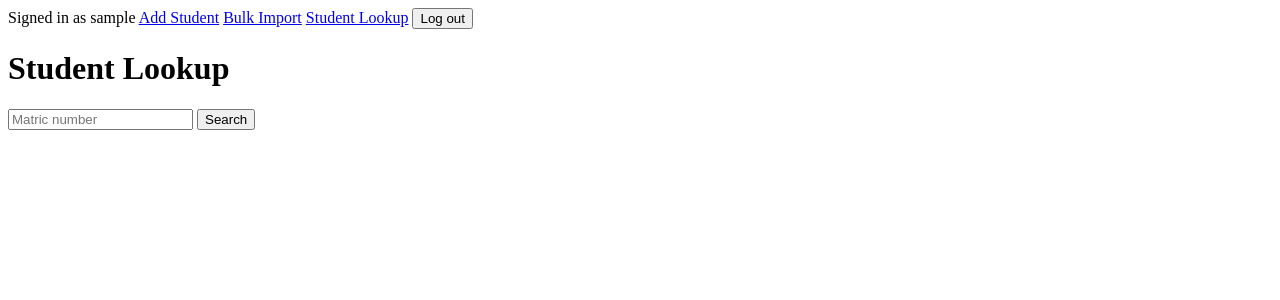
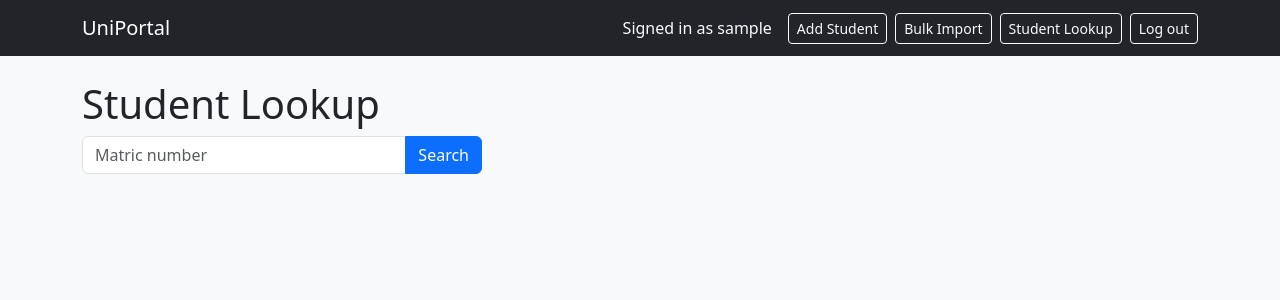
Before and after one commit to IkennaIkwuka/College_FYP, a Django app: page /students/lookup/ in a window 1280 px wide. Shown: the top 300 px of the page. Run offline with Django 5.2, Linux system fonts and the light colour scheme; the visitor is signed in with stand-in values (Sample User, id 1).

Commit message:
Style the portal with Bootstrap
Every page was extending the same bare, unstyled base template, so login
and the admin forms looked identical. Adds Bootstrap via CDN, a proper
navbar, and a BootstrapFormMixin so Django form widgets (including the
built-in login/change-password forms) pick up form-control/form-select
classes without needing a template rendering library. Login and change-
password get a distinct centered-card treatment; the admin data-entry
pages (Add Student, Bulk Import, Student Lookup) get a plain card layout
instead, so the two are no longer visually interchangeable.

```diff
--- a/accounts/templates/accounts/base.html
+++ b/accounts/templates/accounts/base.html
@@ -2,34 +2,43 @@
 <html lang="en">
 <head>
     <meta charset="UTF-8">
+    <meta name="viewport" content="width=device-width, initial-scale=1">
     <title>{% block title %}UniPortal{% endblock %}</title>
+    <link href="https://cdn.jsdelivr.net/npm/bootstrap@5.3.3/dist/css/bootstrap.min.css" rel="stylesheet">
 </head>
-<body>
-    <nav>
+<body class="bg-light">
+    <nav class="navbar navbar-expand-lg navbar-dark bg-dark mb-4">
+        <div class="container">
+            <a class="navbar-brand" href="{% if user.is_authenticated %}{% url 'accounts:dashboard' %}{% else %}{% url 'accounts:login' %}{% endif %}">UniPortal</a>
+            <div class="d-flex align-items-center flex-wrap">
                 {% if user.is_authenticated %}
-            <span>Signed in as {{ user.username }}</span>
+                    <span class="navbar-text text-light me-3">Signed in as {{ user.username }}</span>
                     {% if user.is_admin %}
-                <a href="{% url 'accounts:register' %}">Add Student</a>
-                <a href="{% url 'students:bulk_import' %}">Bulk Import</a>
-                <a href="{% url 'students:lookup' %}">Student Lookup</a>
+                        <a class="btn btn-outline-light btn-sm me-2" href="{% url 'accounts:register' %}">Add Student</a>
+                        <a class="btn btn-outline-light btn-sm me-2" href="{% url 'students:bulk_import' %}">Bulk Import</a>
+                        <a class="btn btn-outline-light btn-sm me-2" href="{% url 'students:lookup' %}">Student Lookup</a>
                     {% endif %}
-            <form method="post" action="{% url 'accounts:logout' %}" style="display:inline">
+                    <form method="post" action="{% url 'accounts:logout' %}" class="d-inline">
                         {% csrf_token %}
-                <button type="submit">Log out</button>
+                        <button type="submit" class="btn btn-outline-light btn-sm">Log out</button>
                     </form>
                 {% else %}
-            <a href="{% url 'accounts:login' %}">Log in</a>
+                    <a class="btn btn-outline-light btn-sm" href="{% url 'accounts:login' %}">Log in</a>
                 {% endif %}
+            </div>
+        </div>
     </nav>
-    <main>
+    <main class="container mb-5">
         {% if messages %}
-            <ul>
             {% for message in messages %}
-                    <li>{{ message }}</li>
+                <div class="alert alert-{{ message.tags|default:'info' }} alert-dismissible fade show" role="alert">
+                    {{ message }}
+                    <button type="button" class="btn-close" data-bs-dismiss="alert" aria-label="Close"></button>
+                </div>
             {% endfor %}
-            </ul>
         {% endif %}
         {% block content %}{% endblock %}
     </main>
+    <script src="https://cdn.jsdelivr.net/npm/bootstrap@5.3.3/dist/js/bootstrap.bundle.min.js"></script>
 </body>
 </html>
--- a/accounts/urls.py
+++ b/accounts/urls.py
@@ -2,12 +2,17 @@ from django.contrib.auth import views as auth_views
 from django.urls import path
 
 from . import views
+from .forms import LoginForm
 
 app_name = "accounts"
 
 urlpatterns = [
     path("register/", views.register, name="register"),
-    path("login/", auth_views.LoginView.as_view(template_name="accounts/login.html"), name="login"),
+    path(
+        "login/",
+        auth_views.LoginView.as_view(template_name="accounts/login.html", authentication_form=LoginForm),
+        name="login",
+    ),
     path("logout/", auth_views.LogoutView.as_view(), name="logout"),
     path("dashboard/", views.dashboard, name="dashboard"),
     path("change-password/", views.ForcedPasswordChangeView.as_view(), name="change_password"),
--- a/accounts/views.py
+++ b/accounts/views.py
@@ -7,7 +7,7 @@ from django.urls import reverse_lazy
 from students.services import create_student_account
 
 from .decorators import admin_required
-from .forms import StudentAccountForm
+from .forms import ChangePasswordForm, StudentAccountForm
 
 
 @admin_required
@@ -42,6 +42,7 @@ def dashboard(request):
 
 class ForcedPasswordChangeView(auth_views.PasswordChangeView):
     template_name = "accounts/change_password.html"
+    form_class = ChangePasswordForm
     success_url = reverse_lazy("accounts:dashboard")
 
     def form_valid(self, form):
--- a/portal/settings.py
+++ b/portal/settings.py
@@ -11,6 +11,8 @@ https://docs.djangoproject.com/en/6.0/ref/settings/
 """
 
 from pathlib import Path
+
+from django.contrib.messages import constants as messages
 
 # Build paths inside the project like this: BASE_DIR / 'subdir'.
 BASE_DIR = Path(__file__).resolve().parent.parent
@@ -51,6 +53,10 @@ AUTHENTICATION_BACKENDS = [
 LOGIN_URL = 'accounts:login'
 LOGIN_REDIRECT_URL = 'accounts:dashboard'
 LOGOUT_REDIRECT_URL = 'accounts:login'
+
+MESSAGE_TAGS = {
+    messages.ERROR: 'danger',
+}
 
 MIDDLEWARE = [
     'django.middleware.security.SecurityMiddleware',
--- a/students/forms.py
+++ b/students/forms.py
@@ -1,5 +1,6 @@
+from accounts.forms import BootstrapFormMixin
 from django import forms
 
 
-class BulkImportForm(forms.Form):
+class BulkImportForm(BootstrapFormMixin, forms.Form):
     csv_file = forms.FileField(label="CSV file")
--- a/students/templates/students/lookup.html
+++ b/students/templates/students/lookup.html
@@ -4,33 +4,40 @@
 
 {% block content %}
     <h1>Student Lookup</h1>
-    <form method="get">
-        <input type="text" name="matric_number" value="{{ matric_number }}" placeholder="Matric number">
-        <button type="submit">Search</button>
+    <form method="get" class="mb-4">
+        <div class="input-group" style="max-width: 400px;">
+            <input type="text" name="matric_number" value="{{ matric_number }}" placeholder="Matric number" class="form-control">
+            <button type="submit" class="btn btn-primary">Search</button>
+        </div>
     </form>
 
     {% if profile %}
-        <h2>{{ profile.user.get_full_name|default:profile.user.username }}</h2>
-        <ul>
-            <li>Matric number: {{ profile.matric_number }}</li>
-            <li>Email: {{ profile.user.email }}</li>
-            <li>Department: {{ profile.department }}</li>
-            <li>Level: {{ profile.get_level_display }}</li>
-            <li>Date of birth: {{ profile.date_of_birth|default:"-" }}</li>
-            <li>Gender: {{ profile.get_gender_display|default:"-" }}</li>
-            <li>Phone number: {{ profile.phone_number|default:"-" }}</li>
-            <li>Address: {{ profile.address|default:"-" }}</li>
-        </ul>
+        <div class="card">
+            <div class="card-body">
+                <h2 class="h4">{{ profile.user.get_full_name|default:profile.user.username }}</h2>
+                <table class="table table-sm w-auto">
+                    <tr><th>Matric number</th><td>{{ profile.matric_number }}</td></tr>
+                    <tr><th>Email</th><td>{{ profile.user.email }}</td></tr>
+                    <tr><th>Department</th><td>{{ profile.department }}</td></tr>
+                    <tr><th>Level</th><td>{{ profile.get_level_display }}</td></tr>
+                    <tr><th>Date of birth</th><td>{{ profile.date_of_birth|default:"-" }}</td></tr>
+                    <tr><th>Gender</th><td>{{ profile.get_gender_display|default:"-" }}</td></tr>
+                    <tr><th>Phone number</th><td>{{ profile.phone_number|default:"-" }}</td></tr>
+                    <tr><th>Address</th><td>{{ profile.address|default:"-" }}</td></tr>
+                </table>
 
-        <h3>Course Registrations</h3>
+                <h3 class="h5 mt-4">Course Registrations</h3>
                 {% if registrations %}
-            <table>
+                    <table class="table table-striped">
+                        <thead>
                             <tr>
                                 <th>Course</th>
                                 <th>Session</th>
                                 <th>Semester</th>
                                 <th>Registered At</th>
                             </tr>
+                        </thead>
+                        <tbody>
                             {% for registration in registrations %}
                                 <tr>
                                     <td>{{ registration.course }}</td>
@@ -39,9 +46,12 @@
                                     <td>{{ registration.registered_at }}</td>
                                 </tr>
                             {% endfor %}
+                        </tbody>
                     </table>
                 {% else %}
-            <p>No course registrations yet.</p>
+                    <p class="text-muted">No course registrations yet.</p>
                 {% endif %}
+            </div>
+        </div>
     {% endif %}
 {% endblock %}
```
Also changed, not shown: accounts/forms.py (+21 -1 lines), accounts/templates/accounts/change_password.html (+11 -3 lines), accounts/templates/accounts/login.html (+15 -7 lines), accounts/templates/accounts/register.html (+10 -6 lines), students/templates/students/bulk_import.html (+13 -9 lines). Lines whose indentation alone changed are shown as unchanged.
